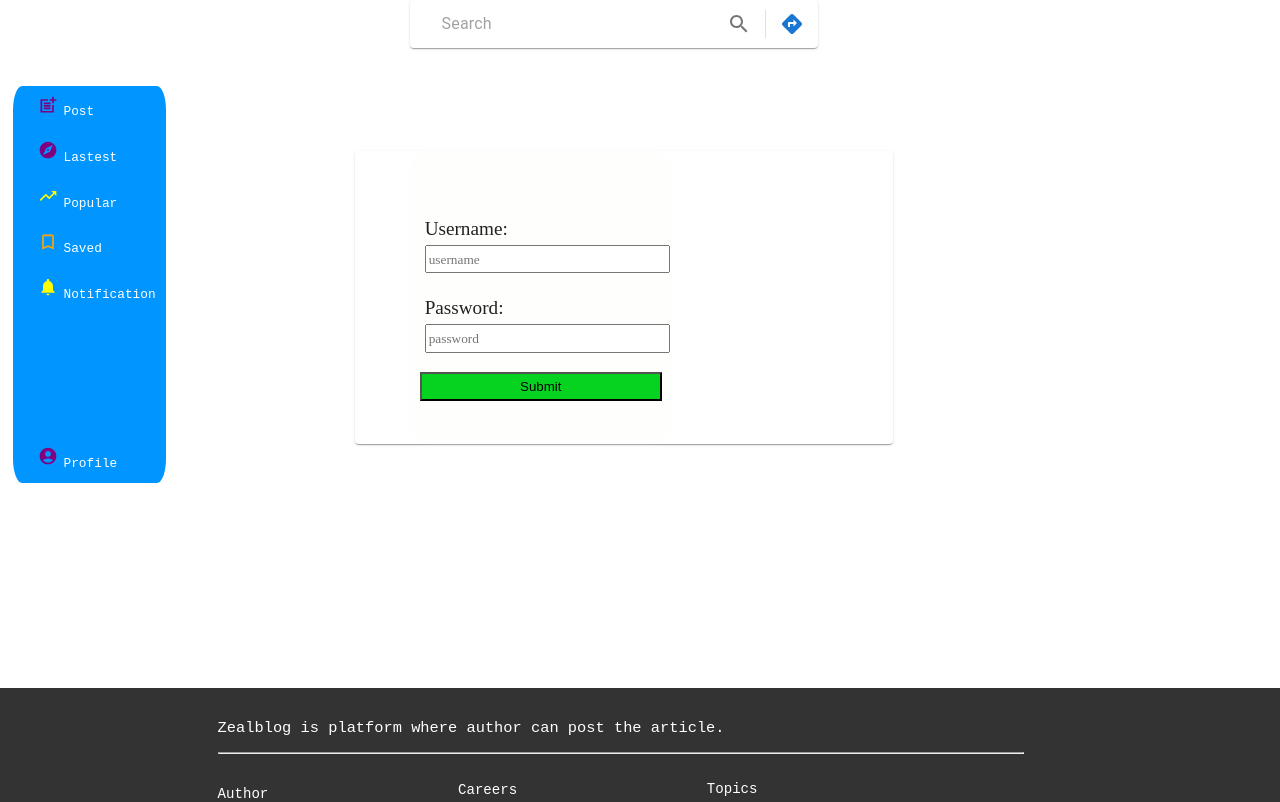
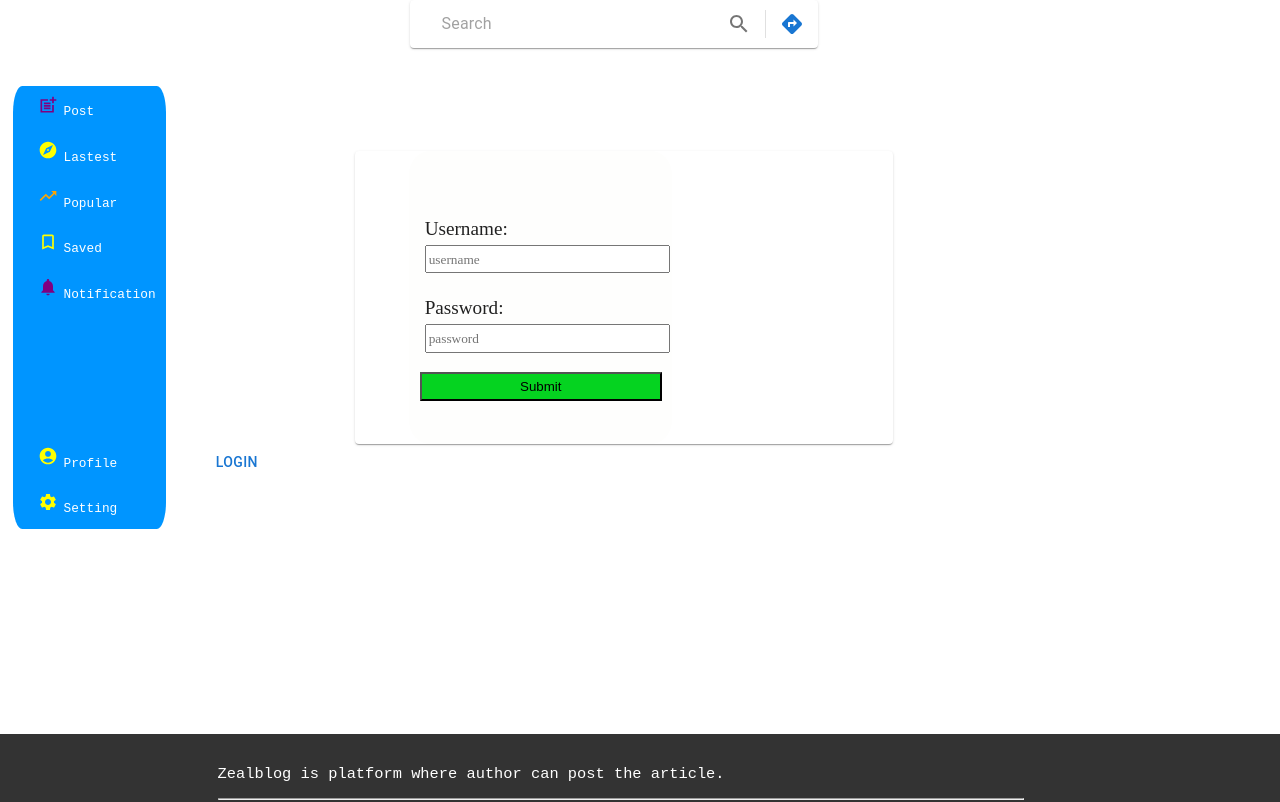
Before and after one commit to Raushankumar-prog/Zealblog, a React (Create React App) app in the folder fronted/: page /profile in a window 1280 px wide. Shown: the top 802 px of the page. Built offline with nearby package versions, Linux system fonts and the light colour scheme.

Commit message:
implementing logout,login,improving saved post logic

```diff
--- a/fronted/src/Components/left/left.js
+++ b/fronted/src/Components/left/left.js
@@ -68,6 +68,12 @@ console.log(profile);
               <div className="text"><p className="category">profile</p></div>
        </div>
        </Link>
+         <Link to="setting" className='link'>
+        <div  className="category1">
+             <div className="icon"><SettingsIcon fontSize="small" style={{ color: color()[Math.floor(Math.random() * 3)] }} /></div>
+              <div className="text"><p className="category">setting</p></div>
+       </div>
+       </Link>
 
   </div>
 
--- a/fronted/src/Components/left/leftcomponent/profile/profile.js
+++ b/fronted/src/Components/left/leftcomponent/profile/profile.js
@@ -2,21 +2,19 @@ import React, { useState, useEffect } from 'react';
 import './profile.css';
 import Cookies from 'js-cookie';
 import Channel from '../../../channel_template/channel';
-import  {makeRequest}  from '../../../fetch/fetch';
+import { makeRequest } from '../../../fetch/fetch';
 import { Paper } from '@mui/material';
-
-
+import Button from '@mui/material/Button';
 
 const Profile = () => {
   const [username, setUsername] = useState('');
   const [password, setPassword] = useState('');
-  const [checkusername, setCheckUsername] = useState(false);
+  const [localCheckUsername, setLocalCheckUsername] = useState(false);
 
   const user = {
     username: username,
     password: password
   };
-
 
   const getdata = async () => {
     try {
@@ -28,7 +26,27 @@ const Profile = () => {
       Cookies.set('token', token, { expires: 7, secure: true });
       Cookies.set('usernam', usernam, { expires: 7, secure: true });
       Cookies.set('id', id, { expires: 7, secure: true });
-      setCheckUsername(true);
+
+      // Update the local state
+      setLocalCheckUsername(true);
+    } catch (error) {
+      console.warn(error.message);
+    }
+  };
+
+  const login = async () => {
+    try {
+      const data = await makeRequest('/signin', 'POST', user);
+      const token = data.token;
+      const usernam = data.user.username;
+      const id = data.user.id;
+
+      Cookies.set('token', token, { expires: 7, secure: true });
+      Cookies.set('usernam', usernam, { expires: 7, secure: true });
+      Cookies.set('id', id, { expires: 7, secure: true });
+
+      // Update the local state
+      setLocalCheckUsername(true);
     } catch (error) {
       console.warn(error.message);
     }
@@ -38,19 +56,17 @@ const Profile = () => {
     // Check if the username is present in cookies
     const checkUsername = Cookies.get('usernam');
     if (checkUsername) {
-      setCheckUsername(true);
+      setLocalCheckUsername(true);
     }
   }, []);
 
   return (
     <div id="profilebox">
-      {checkusername ? (
+      {localCheckUsername ? (
         <div id="content"><Channel /></div>
       ) : (
-      <Paper style={{ width: '50%',marginLeft:'14%',marginTop:'6%' }}>
-
+        <Paper style={{ width: '50%', marginLeft: '14%', marginTop: '6%' }}>
           <div id="formlogin">
-
             <form>
               <div className="form-group">
                 <label htmlFor="username" className='labeltext'>Username:</label><br/>
@@ -64,7 +80,7 @@ const Profile = () => {
                 />
               </div>
               <div className="form-group">
-              <label htmlFor="password"  className='labeltext'>Password:</label><br/>
+                <label htmlFor="password" className='labeltext'>Password:</label><br/>
                 <input
                   type="password"
                   placeholder="password"
@@ -77,12 +93,14 @@ const Profile = () => {
               <button type="button" onClick={getdata} className="btn-primary">
                 Submit
               </button>
-
             </form>
-
           </div>
         </Paper>
+      )}
+      {/* Render Channel only when localCheckUsername is true */}
 
+      {!localCheckUsername && (
+        <Button onClick={() => login()}>login</Button>
       )}
     </div>
   );
--- a/fronted/src/Components/left/leftcomponent/saved/saved.js
+++ b/fronted/src/Components/left/leftcomponent/saved/saved.js
@@ -11,13 +11,12 @@ import Cookies from 'js-cookie';
 
 const Savedd = () => {
   const [popularPosts, setPopularPosts] = useState([]);
-  const id=Cookies.get('id');
-const userIdToFilter=id;
   useEffect(() => {
     const fetchData = async () => {
       try {
         // Make a request to fetch popular posts
-        const response = await makeRequest('/api/savedpost', 'GET');
+         const id=Cookies.get('id');
+        const response = await makeRequest(`/api/savedpost/${id}`, 'GET');
         setPopularPosts(response.saved || []); // Ensure 'saved' array exists in the response
       } catch (error) {
         console.error('Error fetching popular posts:', error.message);
@@ -30,7 +29,7 @@ const userIdToFilter=id;
   return (
     <div>
       <h2>Saved Posts</h2>
-      {popularPosts.filter(post => post.belongsid === userIdToFilter).map((post) => (
+      {popularPosts?.map((post) => (
         <div className="universe" key={post.belongstoposts.id}>
           <Paper className="papersClass">
             <Link to="/mainpage" className="remove">
--- a/fronted/src/Components/left/leftcomponent/setting/setting.js
+++ b/fronted/src/Components/left/leftcomponent/setting/setting.js
@@ -1,9 +1,42 @@
+import Cookies from 'js-cookie';
 import './setting.css';
+import LogoutIcon from '@mui/icons-material/Logout';
+import { makeRequest } from '../../../fetch/fetch';
+import Button from '@mui/material/Button';
 
+const handleSavePost = async () => {
+  try {
+    const id = Cookies.get('id');
+    // Make a request to save the post
+        Cookies.remove('id');
+        Cookies.remove('usernam');
+        Cookies.remove('token');
+    const response = await makeRequest(`/api/deleteuser/${id}`, 'DELETE');
+    console.log(response);
+    // Handle the response or update the UI accordingly
+  } catch (error) {
+    console.error('Error saving the post:', error.message);
+  }
+};
+
+const handlelogout = async () => {
+  try {
+    const id = Cookies.get('id');
+    // Make a request to save the post
+        Cookies.remove('id');
+        Cookies.remove('usernam');
+        Cookies.remove('token');
+
+  } catch (error) {
+    console.error('Error saving the post:', error.message);
+  }
+};
 
 const Setting = () => {
     return ( <div>
-        setting
+        <LogoutIcon  onClick={() => handleSavePost()} />< button>permanent delete user</button>
+        <Button onClick={() => handlelogout()}  >logout</Button>
+
     </div> );
 }
 
```
Lines whose indentation alone changed are shown as unchanged.
